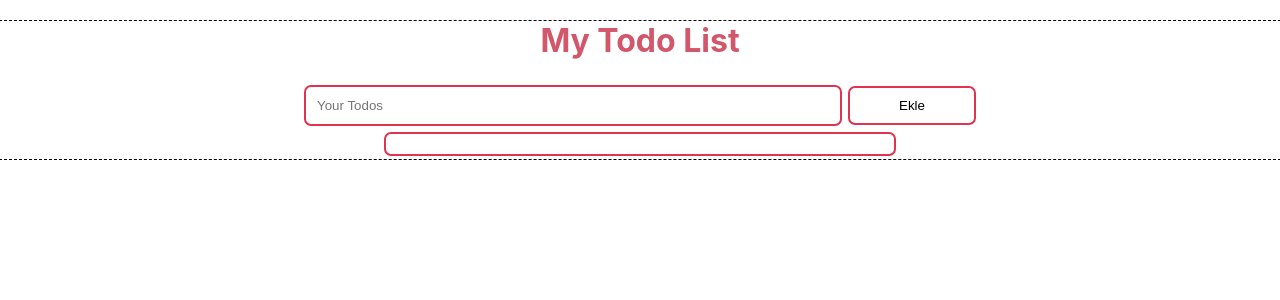
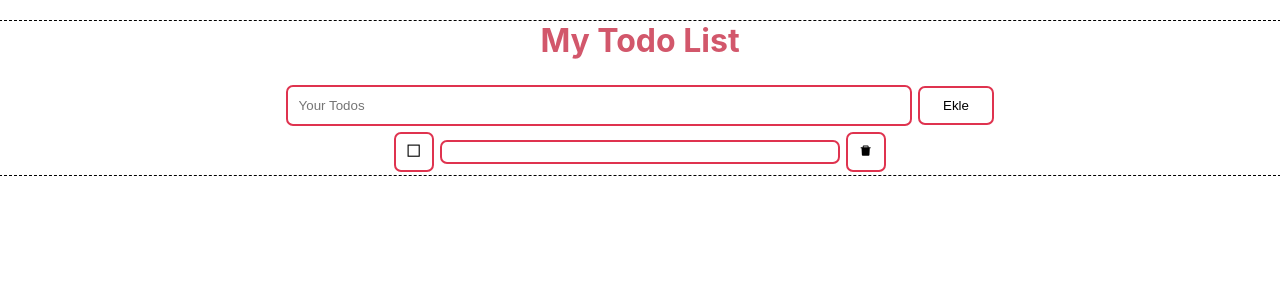
Before and after one commit to elifgazioglu/todoList-React, a React (Create React App) app: page / in a window 1280 px wide. Both pictures are taken after a click on the button "Ekle". Shown: the top 300 px of the page. Built offline with nearby package versions, Linux system fonts and the light colour scheme.

Commit message:
add delete and select button

```diff
--- a/package.json
+++ b/package.json
@@ -8,6 +8,7 @@
     "@testing-library/user-event": "^13.2.1",
     "react": "^18.2.0",
     "react-dom": "^18.2.0",
+    "react-icons": "^4.7.1",
     "react-scripts": "5.0.1",
     "web-vitals": "^2.1.0"
   },
--- a/src/App.css
+++ b/src/App.css
@@ -21,7 +21,7 @@
 }
 
 input[type=text] {
-    width:40%;
+    width: 600px;
     padding: 11px;
     margin: 3px;
     display: block;
@@ -35,9 +35,9 @@ input:focus {
     border-left: rgb(228, 167, 176);
 }
 
-#btn {
+#btn-add{
     display: block;
-    width:10%;
+    width:6%;
     padding: 10px;
     margin:3px;
     background-color: white;
@@ -46,7 +46,7 @@ input:focus {
     display: table;
 }
 
-#btn:hover {
+#btn-add:hover {
     cursor: pointer;
     border: 3px solid rgb(190, 94, 110);
 }
@@ -67,6 +67,47 @@ input:focus {
     flex-direction: column;
     justify-content: center;
     align-items: center;
+    max-width: 1000px;
+    margin: auto;
+}
+
+#delete-btn{
+    width: 40px;
+    padding: 10px;
+    margin: 3px;
+    display: block;
+    border: 2px solid rgb(223, 51, 79);
+    border-radius: 7px;
+    background-color: white;
+    text-align: center;
+}
+
+#delete-btn:hover{
+    cursor: pointer;
+    border: 3px solid rgb(190, 94, 110);
+}
+
+.check-btn{
+    width: 40px;
+    padding: 10px;
+    margin: 3px;
+    display: block;
+    border: 2px solid rgb(223, 51, 79);
+    border-radius: 7px;
+    background-color: white;
+    text-align: center;
+}
+.check-btn:hover{
+    cursor: pointer;
+    border: 3px solid rgb(190, 94, 110);
+}
+
+.todo-item{
+    width: 100%;
+    display: flex;
+    flex-direction: row;
+    justify-content: center;
+    align-items: center;
 }
 
 /* text-align: center; basligin ortada durmasini saglar*/
--- a/src/App.js
+++ b/src/App.js
@@ -2,6 +2,8 @@ import "./App.css";
 import {} from "reactstrap";
 import Todo from "./components/Todos";
 import { useState } from "react";
+import { AiFillDelete } from "react-icons/ai";
+import { GrCheckbox, GrCheckboxSelected } from "react-icons/gr";
 
 function App() {
   const [todos, setTodos] = useState([]);
@@ -20,19 +22,23 @@ function App() {
     setMessage("");
   }
 
+  function todoSelected() {
+    <GrCheckboxSelected></GrCheckboxSelected>;
+  }
+
   return (
     <div id="container">
       <h1 id="my-todo-list">My Todo List</h1>
-        <div id="container-input">
+      <div id="container-input">
         <input
-        id="input"
+          id="input"
           type="text"
           placeholder="Your Todos"
           onChange={handleChange}
           value={message}
         ></input>
         <button
-          id="btn"
+          id="btn-add"
           type="submit"
           onClick={(event) => {
             addToTodos(message);
@@ -42,12 +48,22 @@ function App() {
         >
           Ekle
         </button>
-        </div>
-        <div id="todo-list">
+      </div>
+      <div id="todo-list">
         {todos.map((todo) => (
-          <Todo todo={todo}> </Todo>
+          <div className="todo-item">
+            <button className="check-btn">
+              <GrCheckbox></GrCheckbox>
+            </button>
+
+            <Todo todo={todo}></Todo>
+            <button id="delete-btn">
+              {" "}
+              <AiFillDelete></AiFillDelete>
+            </button>
+          </div>
         ))}
-        </div>
+      </div>
     </div>
   );
 }
```
Also changed, not shown: 1 other file (tests, documents, lock files or other folders).
